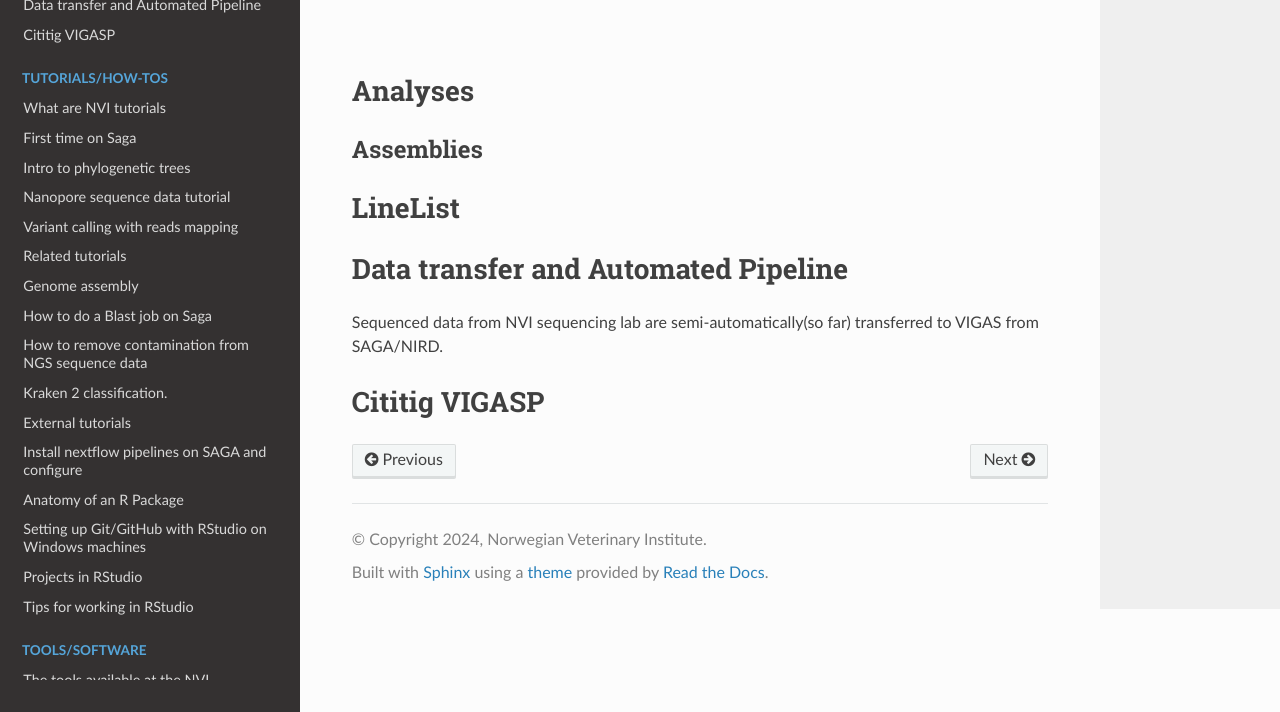
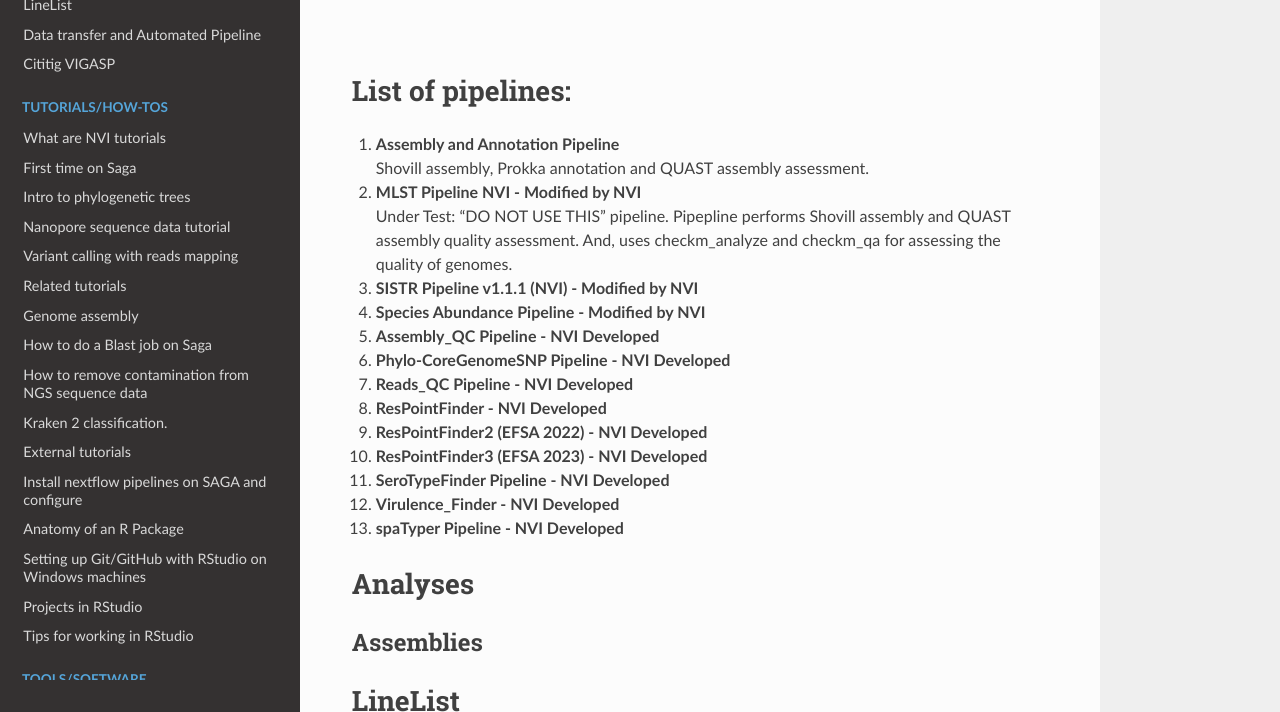
Before and after one commit to NorwegianVeterinaryInstitute/nvi-documentation, a Sphinx documentation site: the page built from docs/source/technical/vigasp.md, in a window 1280 px wide and 900 px high, scrolled down 3495 px, cut to the strip 188-900 px from the top of the window. Built offline with Sphinx 7.4.7 and the Read the Docs theme 2.0.0, drawn with Linux system fonts in a browser that asks for light colours; pages that are not in the unit, such as notebooks, are missing from menus.

Commit message:
Update vigasp.md

```diff
--- a/docs/source/technical/vigasp.md
+++ b/docs/source/technical/vigasp.md
@@ -39,6 +39,25 @@ AS of January 2024, VIGAS has 12 pipelines. 8 of them are developed in house at
 
 <br><br>
 
+# List of pipelines:
+1. **Assembly and Annotation Pipeline** <br>
+   Shovill assembly, Prokka annotation and QUAST assembly assessment.<br>
+3. **MLST Pipeline NVI - Modified by NVI** <br>
+   Under Test: "DO NOT USE THIS" pipeline. Pipepline performs Shovill assembly and QUAST assembly quality assessment. And, uses checkm_analyze and checkm_qa for
+   assessing the quality of genomes.<br>
+
+4. **SISTR Pipeline v1.1.1 (NVI) - Modified by NVI**
+5. **Species Abundance Pipeline - Modified by NVI**
+6. **Assembly_QC Pipeline - NVI Developed**
+7. **Phylo-CoreGenomeSNP Pipeline - NVI Developed**
+8. **Reads_QC Pipeline - NVI Developed**
+9. **ResPointFinder - NVI Developed**
+10. **ResPointFinder2 (EFSA 2022) - NVI Developed**
+11. **ResPointFinder3 (EFSA 2023) - NVI Developed**
+12. **SeroTypeFinder Pipeline - NVI Developed**
+13. **Virulence_Finder - NVI Developed**
+14. **spaTyper Pipeline - NVI Developed**
+
 # Analyses
 
 ## Assemblies
```
